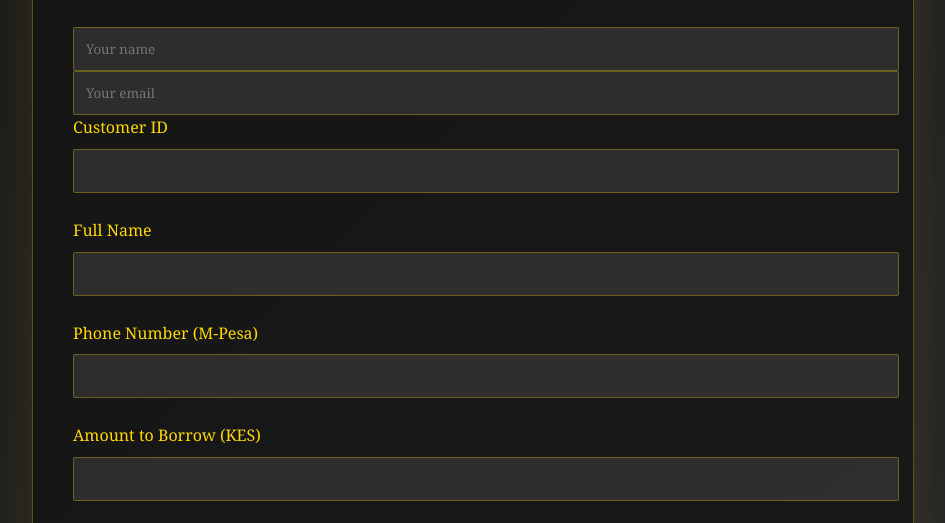
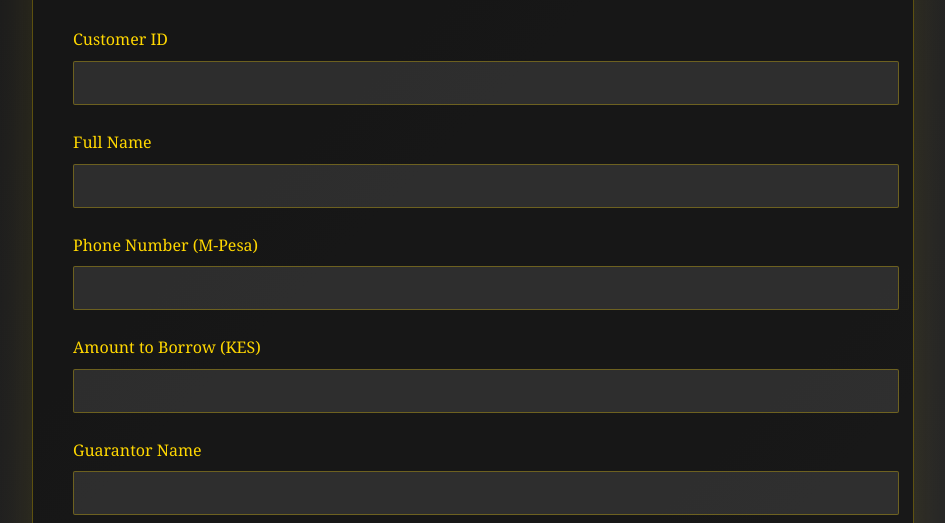
Before and after one commit to ShimKevin/Fonte-Lenders, a plain HTML site: page apply.html in a window 1280 px wide. Shown: the part 247-770 px from the top of the page, without its empty margins (167-1112 px from the left). Drawn offline with nearby package versions, Linux system fonts and the light colour scheme.

Commit message:
Update apply.html

```diff
--- a/apply.html
+++ b/apply.html
@@ -215,8 +215,6 @@
   <form action="https://formsubmit.co/shim70497@gmail.com" method="POST">
     <input type="hidden" name="_subject" value="New Loan Application">
     <input type="hidden" name="_captcha" value="false">
-    <input type="text" name="name" placeholder="Your name" required>
-    <input type="email" name="email" placeholder="Your email" required>
     <input type="hidden" name="_template" value="box">
     <input type="hidden" name="_cc" value="charlesmutemi36@gmail.com">
     <input type="hidden" name="signature" id="signature-data">
```
